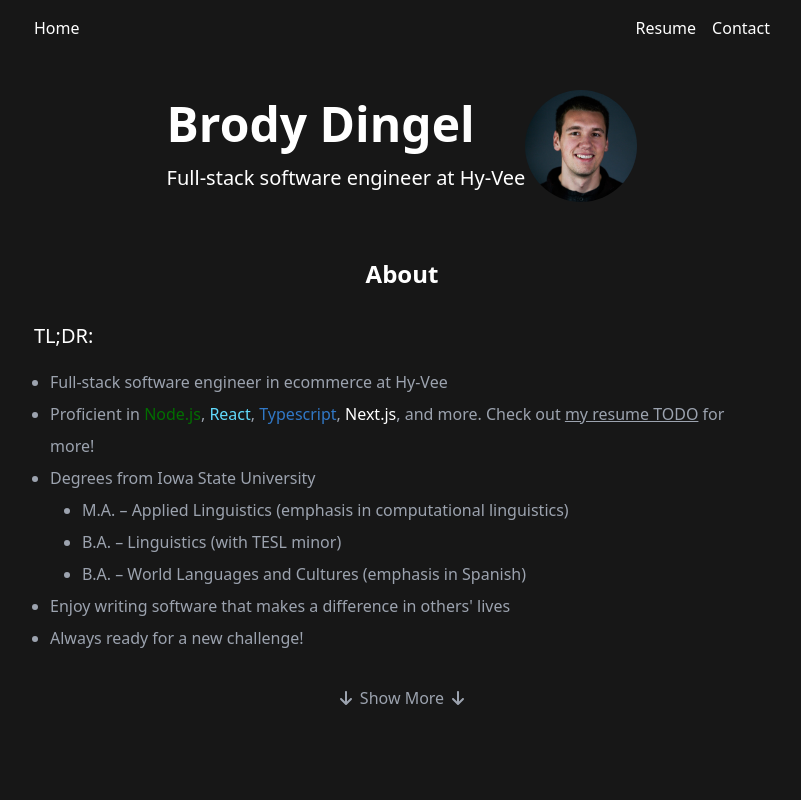
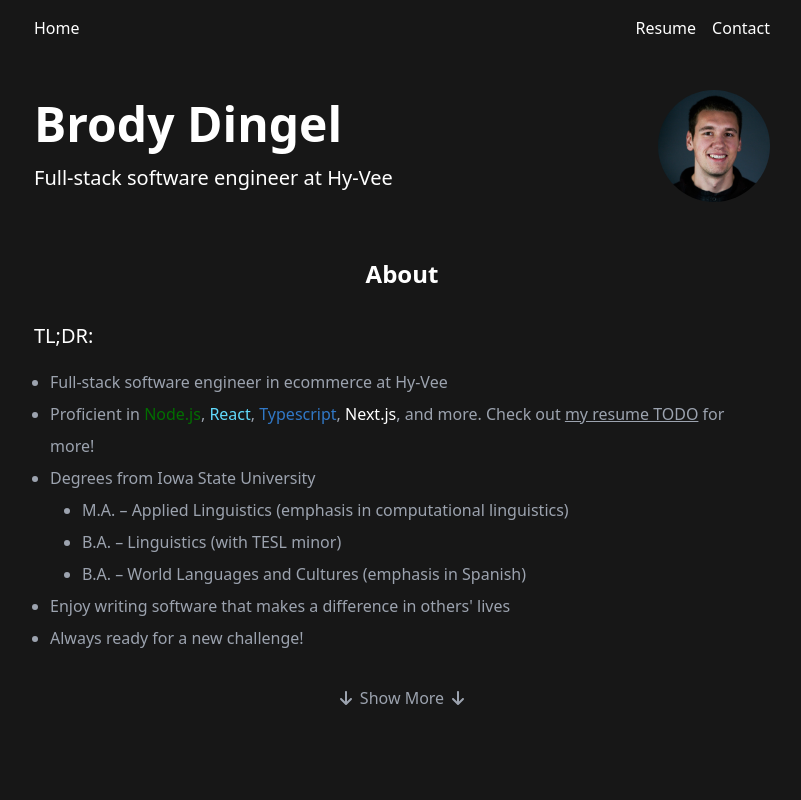
Before and after one commit to brodyd795/personal-site, a Next.js app: page / in a window 1280 px wide. Shown: the top 800 px of the page, without its empty margins (238-1039 px from the left). Built offline with nearby package versions, Linux system fonts and the light colour scheme; no server answers; the database is empty.

Commit message:
fix header width

```diff
--- a/components/header.tsx
+++ b/components/header.tsx
@@ -30,7 +30,7 @@ export const Header: FC<IHeaderProps> = ({
 					<a className={linkStyles}>Contact</a>
 				</Link>
 			</nav>
-			<div className='flex flex-col-reverse sm:flex-row mt-8 ml-4 sm:justify-between'>
+			<div className='flex flex-col-reverse w-full sm:flex-row mt-8 pl-4 sm:justify-between'>
 				<div className={'flex flex-col justify-center'}>
 					<h1 className='text-3xl sm:text-5xl font-bold'>{headerText}</h1>
 					{subHeaderText.map((text) => (
```
